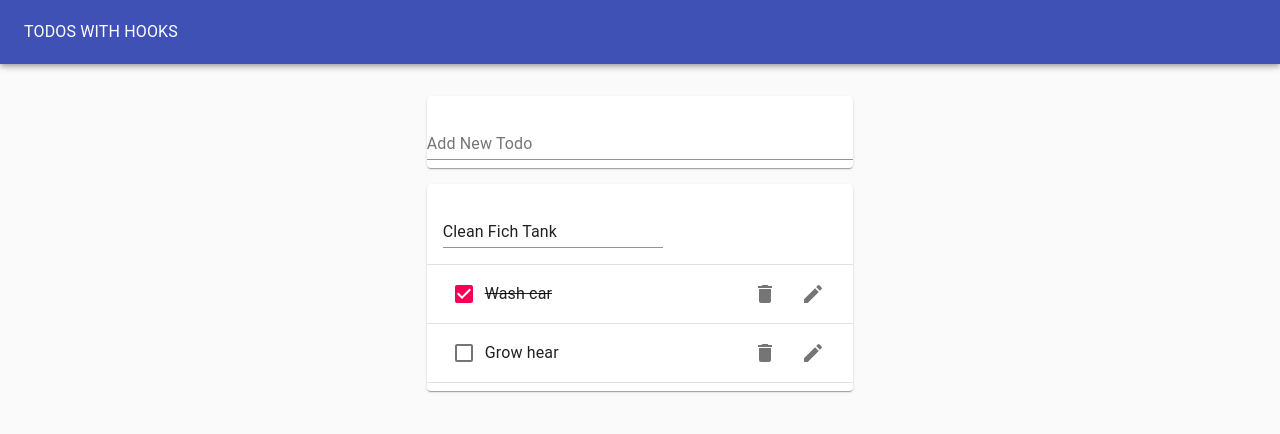
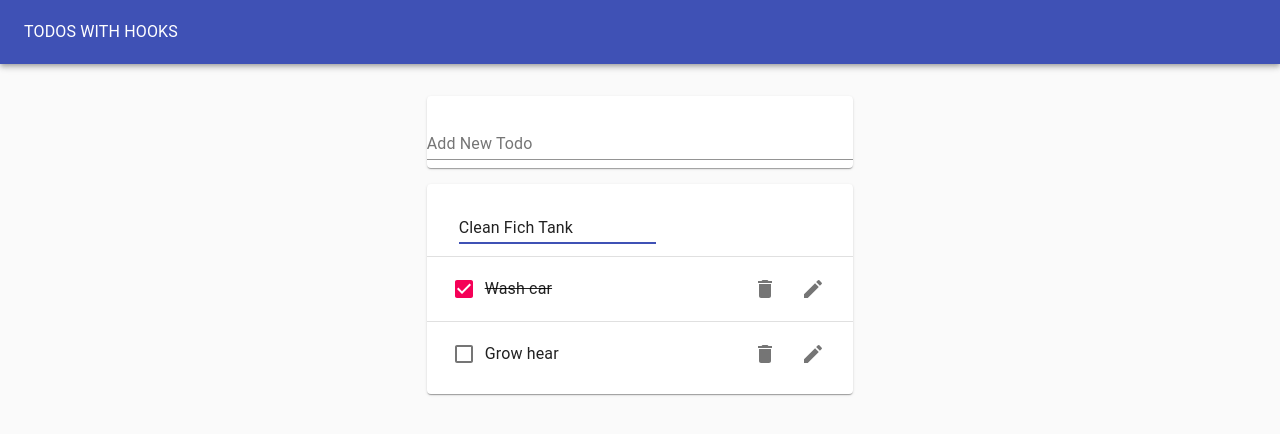
Before and after one commit to laurapoc/hooks_todo_project, a React (Create React App) app: page / in a window 1280 px wide. Both pictures are taken after a click on the button 813 px from the left and 221 px from the top of the page. Shown: the top 434 px of the page. Built offline with nearby package versions, Linux system fonts and the light colour scheme.

Commit message:
fix styling issues

```diff
--- a/src/EditTodoForm.js
+++ b/src/EditTodoForm.js
@@ -5,13 +5,22 @@ import { TextField } from "@material-ui/core";
 export default function EditTodoForm(props) {
   const [value, handleChange, reset] = useInputState(props.task);
   return (
-    <form onSubmit={(e) => {
+    <form
+      onSubmit={(e) => {
         e.preventDefault();
         props.editTodo(props.id, value);
         reset();
-        props.toggleEditForm()
-    }}>
-      <TextField margin="normal" value={value} onChange={handleChange} fullWidth />
+        props.toggleEditForm();
+      }}
+      style={{ marginLeft: "1rem", width: "50%" }}
+    >
+      <TextField
+        margin="normal"
+        value={value}
+        onChange={handleChange}
+        fullWidth
+        autoFocus
+      />
     </form>
   );
 }
--- a/src/Todo.js
+++ b/src/Todo.js
@@ -10,7 +10,7 @@ import EditTodoForm from "./EditTodoForm";
 export default function Todo({ task, completed, removeTodo, id, toggleTodo, editTodo }) {
   const [isEditing, toggle] = useToggleState(false);
   return (
-    <ListItem>
+    <ListItem style={{height: "64px"}}>
       {isEditing ? <EditTodoForm editTodo={editTodo} id={id} task={task} toggleEditForm={toggle} /> :
       <>
       <Checkbox tabIndex={-1} checked={completed} onClick={() => toggleTodo(id)} />
--- a/src/TodoList.js
+++ b/src/TodoList.js
@@ -9,7 +9,7 @@ export default function TodoList(props) {
   return (
     <Paper>
       <List>
-        {props.todos.map((todo) => (
+        {props.todos.map((todo, i) => (
           <Fragment>
             <Todo
               id={todo.id}
@@ -20,8 +20,7 @@ export default function TodoList(props) {
               toggleTodo={props.toggleTodo}
               editTodo={props.editTodo}
             />
-
-            <Divider />
+            {i < props.todos.length - 1 && <Divider />}
           </Fragment>
         ))}
       </List>
```
